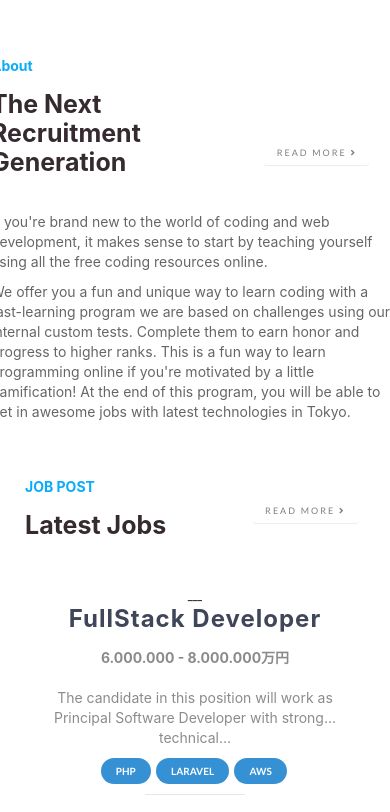
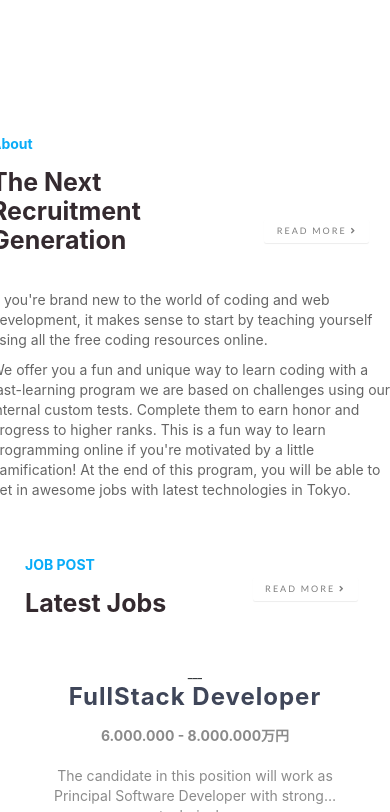
Before and after one commit to WaiPhoo/webtest, a website with bundled scripts: page index.html in a window 390 px wide. Shown: the part 1085-1897 px from the top of the page. Built offline with nearby package versions, Linux system fonts and the light colour scheme; a web font is replaced by a local one.

Commit message:
Update style.css

```diff
--- a/css/style.css
+++ b/css/style.css
@@ -527,7 +527,7 @@ body {
          padding-bottom: 10%;
     }
      #about {
-         padding-top: 10%;
+         padding-top: 30%;
          padding-bottom: 10%;
          margin-left: -10%;
          margin-right: -10%;
```
